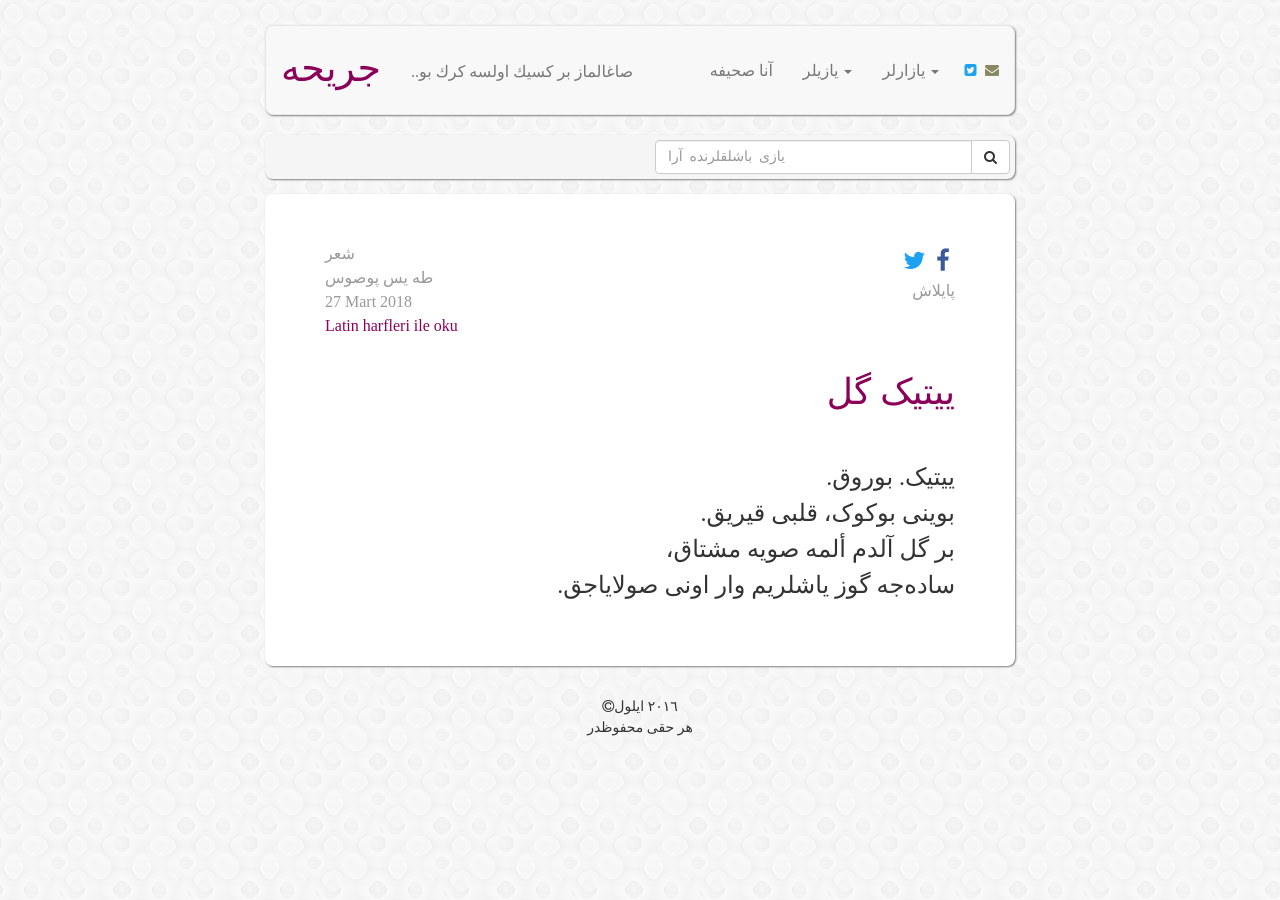
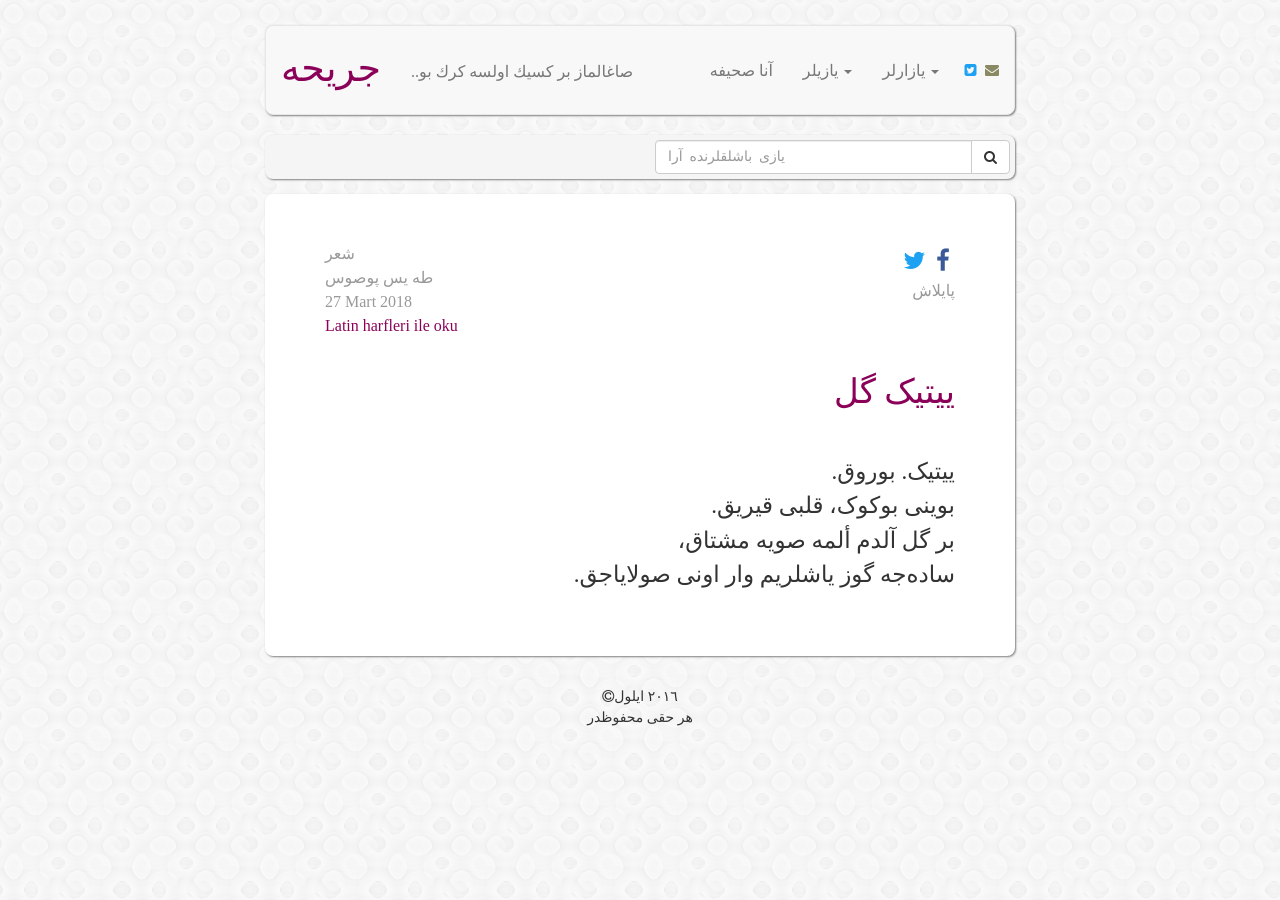
Before and after one commit to muhammedaydogdu/muhammedaydogdu.github.io, a Jekyll site: the page built from _posts/2018-03-27-yitik-gul-os.md, in a window 1280 px wide. Built offline with Jekyll 4.4.1, drawn with Linux system fonts in a browser that asks for light colours; some web fonts are replaced.

Commit message:
Update style.css

```diff
--- a/css/style.css
+++ b/css/style.css
@@ -139,11 +139,11 @@ nav li a.social {
 }
 
 .container .jumbotron .os-text p {
-  font-size: 24px;
+  font-size: 23px;
 }
 
 .container .jumbotron h2.os-text {
-  font-size: 36px;
+  font-size: 34px;
 }
 
 #os-baslik {
```
